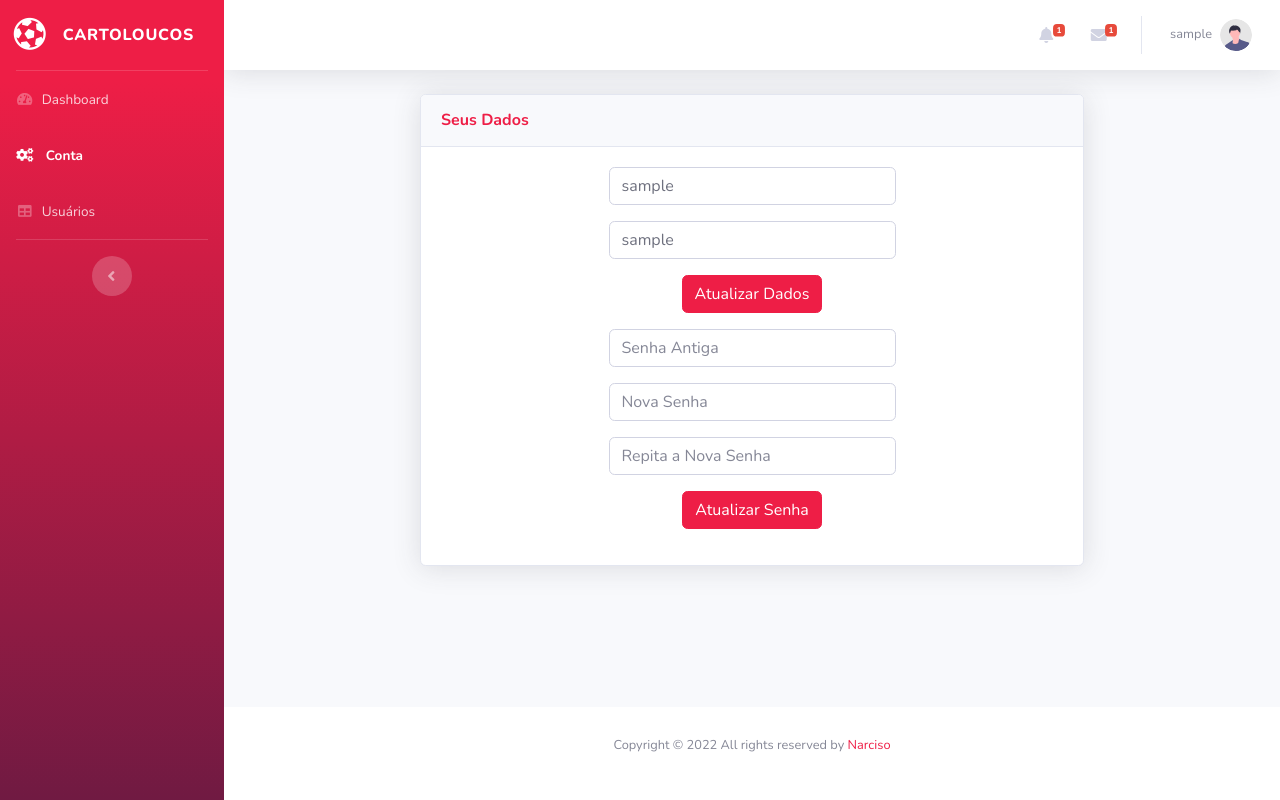
After one commit to narcisoo1/cartoloucos, a PHP site: page /dashboard/conta.php in a window 1280 px wide. The commit adds this page. Run offline with PHP 8.4, Linux system fonts and the light colour scheme; the visitor is signed in with stand-in values (Sample User, id 1); data that the repository does not hold is empty.

Commit message:
adiciona front e back página conta possibilitando alteração de dados

```diff
--- /dev/null
+++ b/dashboard/conta.php
@@ -0,0 +1,325 @@
+<?php
+
+include('../pontuacao.php');
+if(!isset($_SESSION["username"]) || !isset($_SESSION["id_usuario"])){
+    header("Location: ../login.php");
+exit;
+}
+?>
+
+<!DOCTYPE html>
+<html lang="pt-BR">
+
+<head>
+
+    <meta charset="utf-8">
+    <meta http-equiv="X-UA-Compatible" content="IE=edge">
+    <meta name="viewport" content="width=device-width, initial-scale=1, shrink-to-fit=no">
+    <meta name="description" content="">
+    <meta name="author" content="">
+
+    <title>CARTOLOUCOS - Dashboard</title>
+
+    <!-- Custom fonts for this template-->
+    <link href="vendor/fontawesome-free/css/all.min.css" rel="stylesheet" type="text/css">
+    <link
+        href="https://fonts.googleapis.com/css?family=Nunito:200,200i,300,300i,400,400i,600,600i,700,700i,800,800i,900,900i"
+        rel="stylesheet">
+
+    <link rel="stylesheet" href="https://cdnjs.cloudflare.com/ajax/libs/font-awesome/4.7.0/css/font-awesome.min.css">
+    <!-- Custom styles for this template-->
+    <link href="css/sb-admin-2.css" rel="stylesheet">
+
+</head>
+
+<body id="page-top">
+
+    <!-- Page Wrapper -->
+    <div id="wrapper">
+
+        <!-- Sidebar -->
+        <ul class="navbar-nav bg-gradient-primary sidebar sidebar-dark accordion" id="accordionSidebar">
+
+            <!-- Sidebar - Brand -->
+            <a class="sidebar-brand d-flex align-items-center justify-content-center" href="index.php">
+                <div class="sidebar-brand-icon rotate-n-15">
+                    <i class="fa fa-futbol-o"></i>
+                </div>
+                <div class="sidebar-brand-text mx-3">CARTOLOUCOS</div>
+            </a>
+
+            <!-- Divider -->
+            <hr class="sidebar-divider my-0">
+
+            <!-- Nav Item - Dashboard -->
+            <li class="nav-item">
+                <a class="nav-link" href="index.php">
+                    <i class="fas fa-fw fa-tachometer-alt"></i>
+                    <span>Dashboard</span></a>
+            </li>
+
+            <!-- Nav Item - Conta -->
+            <li class="nav-item active">
+                <a class="nav-link" href="conta.php">
+                    <i class="fas fa-cogs fa-sm fa-fw mr-2"></i>
+                    <span>Conta</span></a>
+            </li>
+
+            <!-- Nav Item - Usuários -->
+            <?php
+            if($_SESSION["permissao"]==2){
+                echo '
+                    <li class="nav-item">
+                    <a class="nav-link" href="usuarios.php">
+                        <i class="fas fa-fw fa-table"></i>
+                        <span>Usuários</span>
+                    </a>
+                    </li>
+                ';
+            }
+            ?>
+
+            <!-- Divider -->
+            <hr class="sidebar-divider d-none d-md-block">
+
+            <!-- Sidebar Toggler (Sidebar) -->
+            <div class="text-center d-none d-md-inline">
+                <button class="rounded-circle border-0" id="sidebarToggle"></button>
+            </div>
+
+        </ul>
+        <!-- End of Sidebar -->
+
+        <!-- Content Wrapper -->
+        <div id="content-wrapper" class="d-flex flex-column">
+
+            <!-- Main Content -->
+            <div id="content">
+
+                <!-- Topbar -->
+                <nav class="navbar navbar-expand navbar-light bg-white topbar mb-4 static-top shadow">
+
+                    <!-- Sidebar Toggle (Topbar) -->
+                    <button id="sidebarToggleTop" class="btn btn-link d-md-none rounded-circle mr-3">
+                        <i class="fa fa-bars"></i>
+                    </button>
+
+                    <!-- Topbar Navbar -->
+                    <ul class="navbar-nav ml-auto">
+
+                        <!-- Nav Item - Alerts -->
+                        <li class="nav-item dropdown no-arrow mx-1">
+                            <a class="nav-link dropdown-toggle" href="#" id="alertsDropdown" role="button"
+                                data-toggle="dropdown" aria-haspopup="true" aria-expanded="false">
+                                <i class="fas fa-bell fa-fw"></i>
+                                <!-- Counter - Alerts -->
+                                <span class="badge badge-danger badge-counter">1</span>
+                            </a>
+                            <!-- Dropdown - Alerts -->
+                            <div class="dropdown-list dropdown-menu dropdown-menu-right shadow animated--grow-in"
+                                aria-labelledby="alertsDropdown">
+                                <h6 class="dropdown-header">
+                                    Alerts Center
+                                </h6>
+                                <a class="dropdown-item d-flex align-items-center" href="#">
+                                    <div class="mr-3">
+                                        <div class="icon-circle bg-primary">
+                                            <i class="fas fa-file-alt text-white"></i>
+                                        </div>
+                                    </div>
+                                    <div>
+                                        <div class="small text-gray-500">28 de Março</div>
+                                        <span class="font-weight-bold">Loading...</span>
+                                    </div>
+                                </a>
+                                <a class="dropdown-item text-center small text-gray-500" href="#">Show All Alerts</a>
+                            </div>
+                        </li>
+
+                        <!-- Nav Item - Messages -->
+                        <li class="nav-item dropdown no-arrow mx-1">
+                            <a class="nav-link dropdown-toggle" href="#" id="messagesDropdown" role="button"
+                                data-toggle="dropdown" aria-haspopup="true" aria-expanded="false">
+                                <i class="fas fa-envelope fa-fw"></i>
+                                <!-- Counter - Messages -->
+                                <span class="badge badge-danger badge-counter">1</span>
+                            </a>
+                            <!-- Dropdown - Messages -->
+                            <div class="dropdown-list dropdown-menu dropdown-menu-right shadow animated--grow-in"
+                                aria-labelledby="messagesDropdown">
+                                <h6 class="dropdown-header">
+                                    Message Center
+                                </h6>
+                                <a class="dropdown-item d-flex align-items-center" href="#">
+                                    <div class="dropdown-list-image mr-3">
+                                        <img class="rounded-circle" src="img/undraw_profile_2.svg"
+                                            alt="...">
+                                        <div class="status-indicator bg-success"></div>
+                                    </div>
+                                    <div class="font-weight-bold">
+                                        <div class="text-truncate">Loading..</div>
+                                        <div class="small text-gray-500">Development</div>
+                                    </div>
+                                </a>
+                                <a class="dropdown-item text-center small text-gray-500" href="#">Read More Messages</a>
+                            </div>
+                        </li>
+
+                        <div class="topbar-divider d-none d-sm-block"></div>
+
+                        <!-- Nav Item - User Information -->
+                        <li class="nav-item dropdown no-arrow">
+                            <a class="nav-link dropdown-toggle" href="#" id="userDropdown" role="button"
+                                data-toggle="dropdown" aria-haspopup="true" aria-expanded="false">
+                                <span class="mr-2 d-none d-lg-inline text-gray-600 small"><?php echo $_SESSION["nome_usuario"];?></span>
+                                <img class="img-profile rounded-circle"
+                                    src="img/undraw_profile.svg">
+                            </a>
+                            <!-- Dropdown - User Information -->
+                            <div class="dropdown-menu dropdown-menu-right shadow animated--grow-in"
+                                aria-labelledby="userDropdown">
+                                <a class="dropdown-item" href="#">
+                                    <i class="fas fa-user fa-sm fa-fw mr-2 text-gray-400"></i>
+                                    Perfil
+                                </a>
+                                <a class="dropdown-item" href="#">
+                                    <i class="fas fa-cogs fa-sm fa-fw mr-2 text-gray-400"></i>
+                                    Configurações
+                                </a>
+                                <div class="dropdown-divider"></div>
+                                <a class="dropdown-item" href="../logout.php" data-toggle="modal" data-target="#logoutModal">
+                                    <i class="fas fa-sign-out-alt fa-sm fa-fw mr-2 text-gray-400"></i>
+                                    Sair
+                                </a>
+                            </div>
+                        </li>
+
+                    </ul>
+
+                </nav>
+                <!-- End of Topbar -->
+
+                <!-- Begin Page Content -->
+                <div class="container-fluid">
+
+
+                    <!-- Content Row -->
+
+                    <div class="row">
+
+                        <!-- Area Chart -->
+                        <div class="col-lg-8 mx-auto text-center">
+                            <div class="card shadow mb-4">
+                                <!-- Card Header - Dropdown -->
+                                <div
+                                    class="card-header py-3 d-flex flex-row align-items-center justify-content-between">
+                                    <h6 class="m-0 font-weight-bold text-primary">Seus Dados</h6>
+                                </div>
+                                <!-- Card Body -->
+                                <div class="card-body">
+                                    <div class="col-lg-6 mx-auto text-center">
+                                        <form action="atualizadados.php?dados " id="atualizadados-form" name="atualizadados-form" role="form" style="display: block;" method="post">
+                                            <div class="form-group">
+                                            <input type="text" value=<?php echo '"'.$_SESSION['nome_usuarioFull'].'"'; ?> class="form-control" placeholder="Nome" id="nomeFull" name="nomeFull" required>
+                                            </div>
+                                            <div class="form-group">
+                                            <input type="text" value=<?php echo '"'.$_SESSION['username'].'"'; ?> class="form-control" placeholder="Usuário" id="username" name="username" required>
+                                            </div>
+                                            <div class="form-group">
+                                                <button type="submit" name="atualizadados-submit" id="atualizadados-submit" tabindex="4" class="form-controllogin btn btn-primary">Atualizar Dados</button>
+                                            </div>
+                                        </form>
+                                    </div>
+                                    <div class="col-lg-6 mx-auto text-center">
+                                        <form action="atualizadados.php?password" id="cadastro-form" name="cadastro-form" role="form" style="display: block;" method="post">
+                                            <div class="form-group">
+                                            <input type="password" class="form-control" placeholder="Senha Antiga" id="lastpassword" name="lastpassword" required>
+                                            </div>
+                                            <div class="form-group">
+                                            <input type="password" class="form-control" placeholder="Nova Senha" id="newpassword" name="newpassword" required>
+                                            </div>
+                                            <div class="form-group">
+                                            <input type="password" class="form-control" placeholder="Repita a Nova Senha" id="confirm_password" name="confirm_password" required>
+                                            </div>
+                                            <div class="form-group">
+                                                <button type="submit" name="registro-submit" id="registro-submit" tabindex="4" class="form-controllogin btn btn-primary">Atualizar Senha</button>
+                                            </div>
+                                        </form>
+                                    </div>
+                                </div>
+                            </div>
+                        </div>
+                    </div>
+
+                </div>
+                <!-- /.container-fluid -->
+
+            </div>
+            <!-- End of Main Content -->
+
+            <!-- Footer -->
+            <footer class="sticky-footer bg-white">
+                <div class="container my-auto">
+                    <div class="copyright text-center my-auto">
+                    <p>
+                        Copyright &copy;
+                        <script>
+                        document.write(new Date().getFullYear());
+                        </script> All rights reserved <i class="icon-heart"
+                        aria-hidden="true"></i> by <a href="https://instagram.com/narcisoo1/" target="_blank">Narciso</a>
+                    </p>
+                    </div>
+                </div>
+            </footer>
+            <!-- End of Footer -->
+
+        </div>
+        <!-- End of Content Wrapper -->
+
+    </div>
+    <!-- End of Page Wrapper -->
+
+    <!-- Scroll to Top Button-->
+    <a class="scroll-to-top rounded" href="#page-top">
+        <i class="fas fa-angle-up"></i>
+    </a>
+
+    <!-- Logout Modal-->
+    <div class="modal fade" id="logoutModal" tabindex="-1" role="dialog" aria-labelledby="exampleModalLabel"
+        aria-hidden="true">
+        <div class="modal-dialog" role="document">
+            <div class="modal-content">
+                <div class="modal-header">
+                    <h5 class="modal-title" id="exampleModalLabel">Ready to Leave?</h5>
+                    <button class="close" type="button" data-dismiss="modal" aria-label="Close">
+                        <span aria-hidden="true">×</span>
+                    </button>
+                </div>
+                <div class="modal-body">Você deseja realmente fazer logout do sistema?</div>
+                <div class="modal-footer">
+                    <button class="btn btn-secondary" type="button" data-dismiss="modal">Cancel</button>
+                    <a class="btn btn-primary" href="../logout.php">Logout</a>
+                </div>
+            </div>
+        </div>
+    </div>
+
+    <!-- Bootstrap core JavaScript-->
+    <script src="vendor/jquery/jquery.min.js"></script>
+    <script src="vendor/bootstrap/js/bootstrap.bundle.min.js"></script>
+
+    <!-- Core plugin JavaScript-->
+    <script src="vendor/jquery-easing/jquery.easing.min.js"></script>
+
+    <!-- Custom scripts for all pages-->
+    <script src="js/sb-admin-2.js"></script>
+
+    <!-- Page level plugins -->
+    <script src="vendor/chart.js/Chart.min.js"></script>
+
+    <!-- Page level custom scripts -->
+    <script src="js/demo/chart-pie-demo.js"></script>
+
+</body>
+
+</html>
--- a/dashboard/index.php
+++ b/dashboard/index.php
@@ -60,7 +60,7 @@ exit;
 
             <!-- Nav Item - Conta -->
             <li class="nav-item">
-                <a class="nav-link" href="#">
+                <a class="nav-link" href="conta.php">
                     <i class="fas fa-cogs fa-sm fa-fw mr-2"></i>
                     <span>Conta</span></a>
             </li>
--- a/response.php
+++ b/response.php
@@ -42,6 +42,7 @@ class Employee {
 					$_SESSION['username'] = $row['usr_nome'];
 					$_SESSION["id_usuario"]= $row["usr_id"];
 					$_SESSION["nome_usuario"] = explode(" ",$row["usr_nomeFull"])[0];
+					$_SESSION["nome_usuarioFull"] = $row["usr_nomeFull"];
 					$_SESSION["permissao"]= $row["usr_tipo"];
 					echo "1";
 				}
```
Also changed, not shown: dashboard/atualizadados.php (added, +105 -0 lines).
